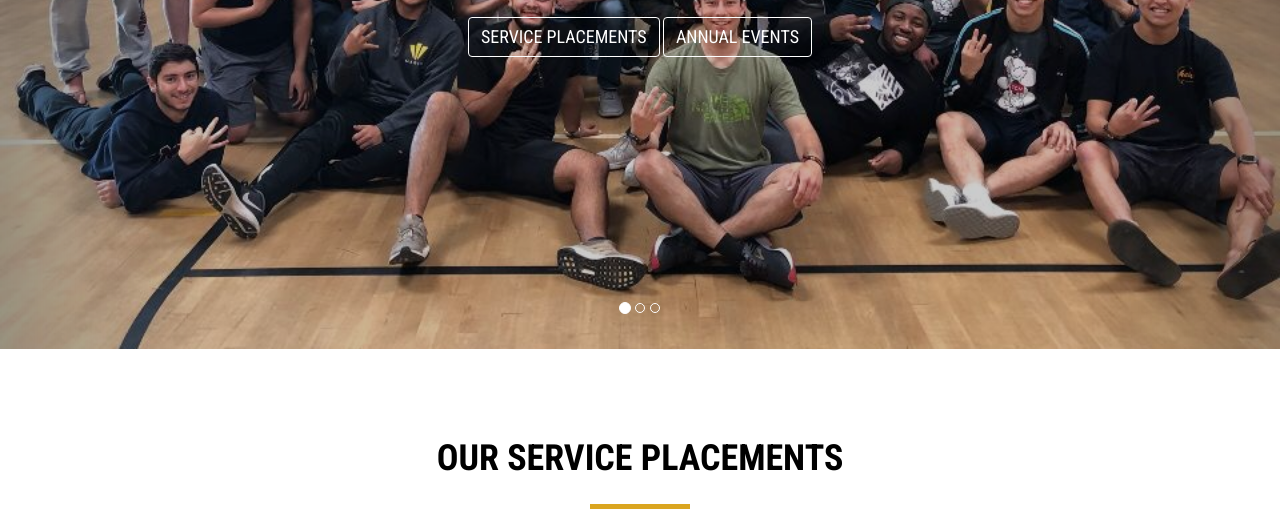
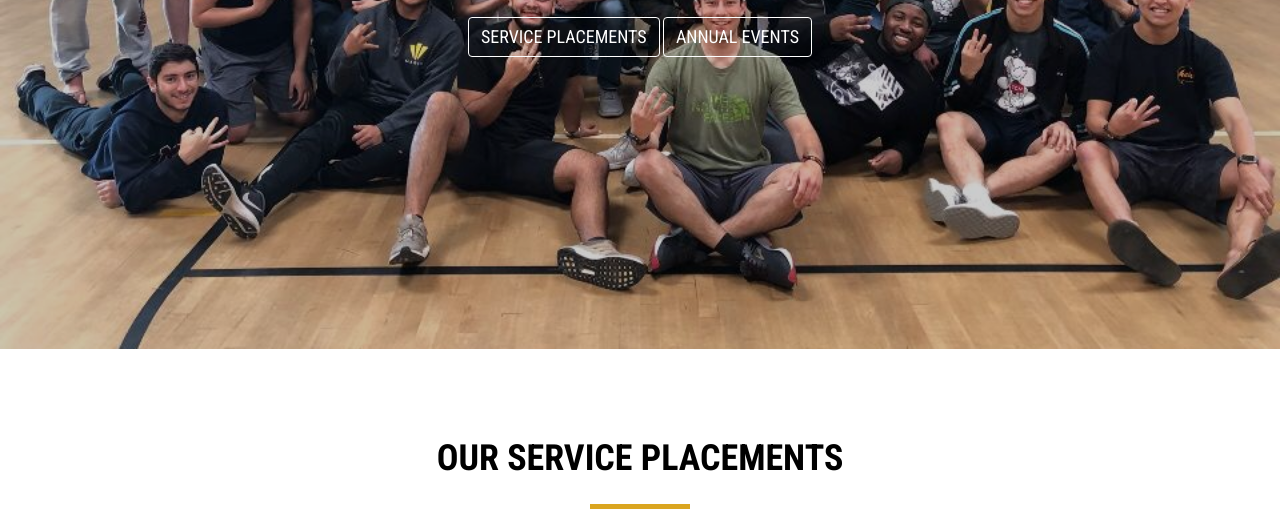
Before and after one commit to danicobryan/magis, a plain HTML site: page service.html in a window 1280 px wide. Shown: the part 451-982 px from the top of the page. Drawn offline with nearby package versions, Linux system fonts and the light colour scheme.

Commit message:
Removed carousel option since there is only one image

```diff
--- a/service.html
+++ b/service.html
@@ -45,11 +45,11 @@
     <!-- Full Page Image Background Carousel Header -->
     <header id="myCarousel" class="carousel slide carousel-fade" data-ride="carousel" data-pause="false" data-interval="8000">
         <!-- Indicators -->
-		<ol class="carousel-indicators">
+		<!-- <ol class="carousel-indicators">
 			<li data-target="#myCarousel" data-slide-to="0" class="active"></li>
 			<li data-target="#myCarousel" data-slide-to="1"></li>
 			<li data-target="#myCarousel" data-slide-to="2"></li>
-		</ol>
+		</ol> -->
 
         <!-- Wrapper for Slides -->
         <div id="home" class="carousel-inner home">
@@ -71,12 +71,12 @@
         </div>
 
         <!-- Controls -->
-		<a class="left carousel-control" href="#myCarousel" data-slide="prev">
+		<!-- <a class="left carousel-control" href="#myCarousel" data-slide="prev">
 			<span class="icon-prev"></span>
 		</a>
 		<a class="right carousel-control" href="#myCarousel" data-slide="next">
 			<span class="icon-next"></span>
-		</a>
+		</a> -->
     </header>
 
     <!-- ***** END HOME ***** -->
```
